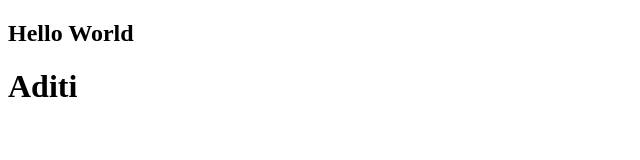
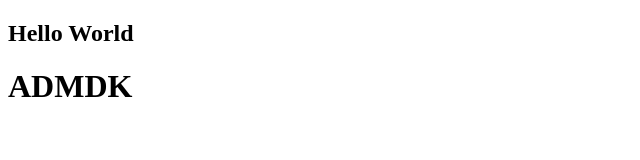
Before and after one commit to aditiiii04/hamrobazar, a plain HTML site: page index.html in a window 1280 px wide. Shown: the whole page, without its empty margins (0-640 px from the left). Drawn offline with Linux system fonts and the light colour scheme.

Commit message:
conflict

```diff
--- a/index.html
+++ b/index.html
@@ -5,7 +5,7 @@
 </head>
 <body>
 	<h2>Hello World </h2>
-	<h1>Aditi </h1>
+	<h1>ADMDK </h1>
 
 </body>
 </html>
```
